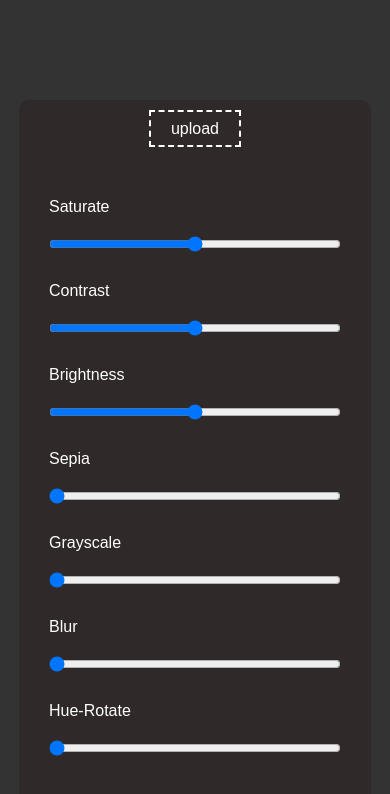
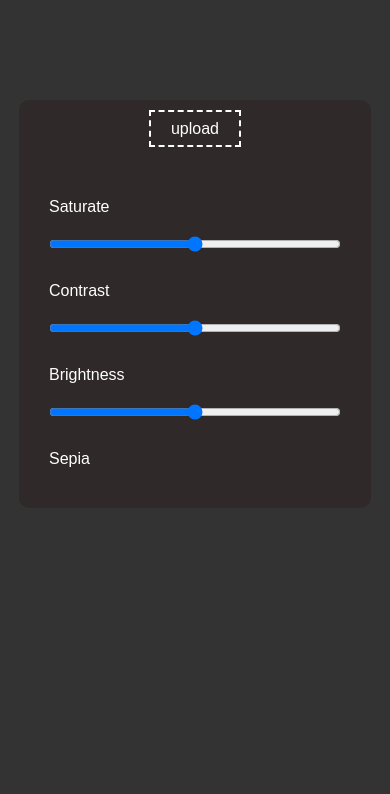
Before and after one commit to Yehiashamel/photoshop-clone, a plain HTML site: page index.html in a window 390 px wide. Drawn offline with Linux system fonts and the light colour scheme.

Commit message:
Update style.css

```diff
--- a/style.css
+++ b/style.css
@@ -72,4 +72,7 @@ body{
     .container{
         grid-template-columns: 1fr;
     }
+    .filters{
+        height:300px;
+        overflow-y:scroll;
 }
```
